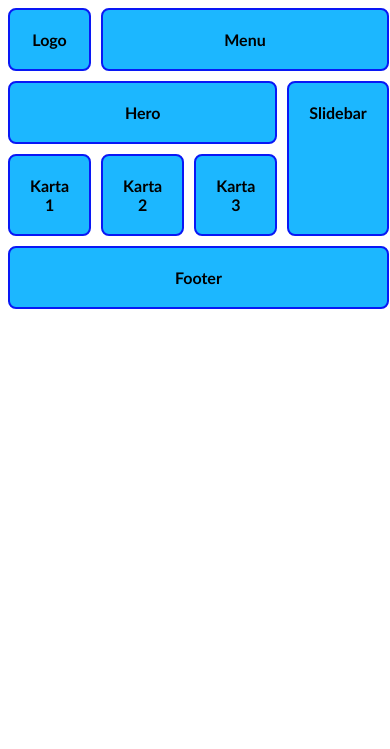
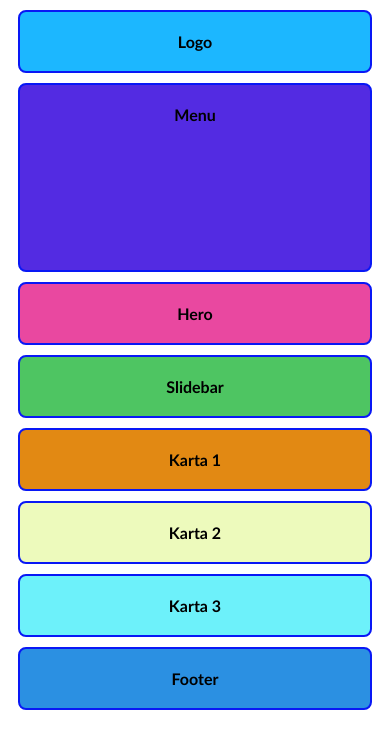
Before and after one commit to PetrN0/bootstrap, a Flask app: template templates/starter-grid.html in a window 390 px wide. Shown: the top 749 px of the page. Run offline with Flask 3, Linux system fonts and the light colour scheme; the template is opened without the code that fills it, so the values that code supplies are empty.

Commit message:
ukol_dokoncen

```diff
--- a/static/style-starter-grid.css
+++ b/static/style-starter-grid.css
@@ -1,11 +1,16 @@
-.container{
-    margin: 0px;
-    font-family: 'Gill Sans', 'Gill Sans MT', Calibri, 'Trebuchet MS', sans-serif ;
+.container {
+    margin: 10px;
+    font-family: 'Gill Sans', 'Gill Sans MT', Calibri, 'Trebuchet MS', sans-serif;
     font-weight: bold;
     display: grid;
     gap: 10px;
-    grid-template-rows: repeat(6, 4fr);
+    grid-template-rows: auto 3fr 1fr;
     grid-template-columns: repeat(4, 1fr);
+    grid-template-areas:
+        "logo    menu    menu    menu"
+        "hero    hero    hero    sidebar"
+        "karta1  karta2  karta3  sidebar"
+        "footer  footer  footer  footer";
 }
 .box{
     background-color: rgb(28, 183, 255);
@@ -15,46 +20,27 @@
     border-radius: 8px;
 }
 
-.box:nth-child(1){
-    grid-column: span 1;
-}
 
-.box:nth-child(2){
-    grid-column: span 3;
-}
-.box:nth-child(3){
-    grid-column: span 3;
-    grid-row: span 2;
-}
-.box:nth-child(7){
-    grid-column: span 1;
-    grid-row: span 2;
-}
-.box:nth-child(5){
-    grid-column: span 1;
-    grid-row: span 2;
-}
-.box:nth-child(6){
-    grid-column: span 1;
-    grid-row: span 2;
-}
-.box:nth-child(4){
-    grid-column: span 1;
-    grid-row: span 4;
-}.box:nth-child(8){
-    grid-column: span 4;
-}
-@media (max-width:900px){
-    .container{
+.box1 { grid-area: logo; }
+.box2 { grid-area: menu; background-color: rgb(83, 43, 226);}
+.box3 { grid-area: hero;   background-color: rgb(233, 72, 160);}
+.box4 { grid-area: karta1;  background-color: rgb(226, 137, 19);}
+.box5 { grid-area: karta2;  background-color: rgb(237, 250, 188);}
+.box6 { grid-area: karta3;  background-color: rgb(109, 241, 250);}
+.box7 { grid-area: sidebar; background-color: rgb(78, 197, 98);}
+.box8 { grid-area: footer;  background-color: rgb(43, 144, 226);}
+
+@media (max-width: 900px) {
+    .container {
         grid-template-columns: 1fr;
-        grid-template-rows: 1fr;
-
-    }
-    .box{
-        background-color: rgb(28, 183, 255);
-        padding: 20px;
-        text-align: center;
-        border:solid 2px rgb(9, 24, 245);
-        border-radius: 8px;
+        grid-template-areas:
+            "logo"
+            "menu"
+            "hero"
+            "sidebar"
+            "karta1"
+            "karta2"
+            "karta3"
+            "footer";
     }
 }
--- a/templates/starter-grid.html
+++ b/templates/starter-grid.html
@@ -13,10 +13,10 @@
     <div class="box box1">Logo</div>
     <div class="box box2">Menu</div>
     <div class="box box3">Hero</div>
-    <div class="box box4">Slidebar</div>
-    <div class="box box5">Karta 1</div>
-    <div class="box box6">Karta 2</div>
-    <div class="box box7">Karta 3</div>
+    <div class="box box4">Karta 1</div>
+    <div class="box box5">Karta 2</div>
+    <div class="box box6">Karta 3</div>
+    <div class="box box7">Slidebar</div>
     <div class="box box8">Footer</div>
 </div>
 
```
